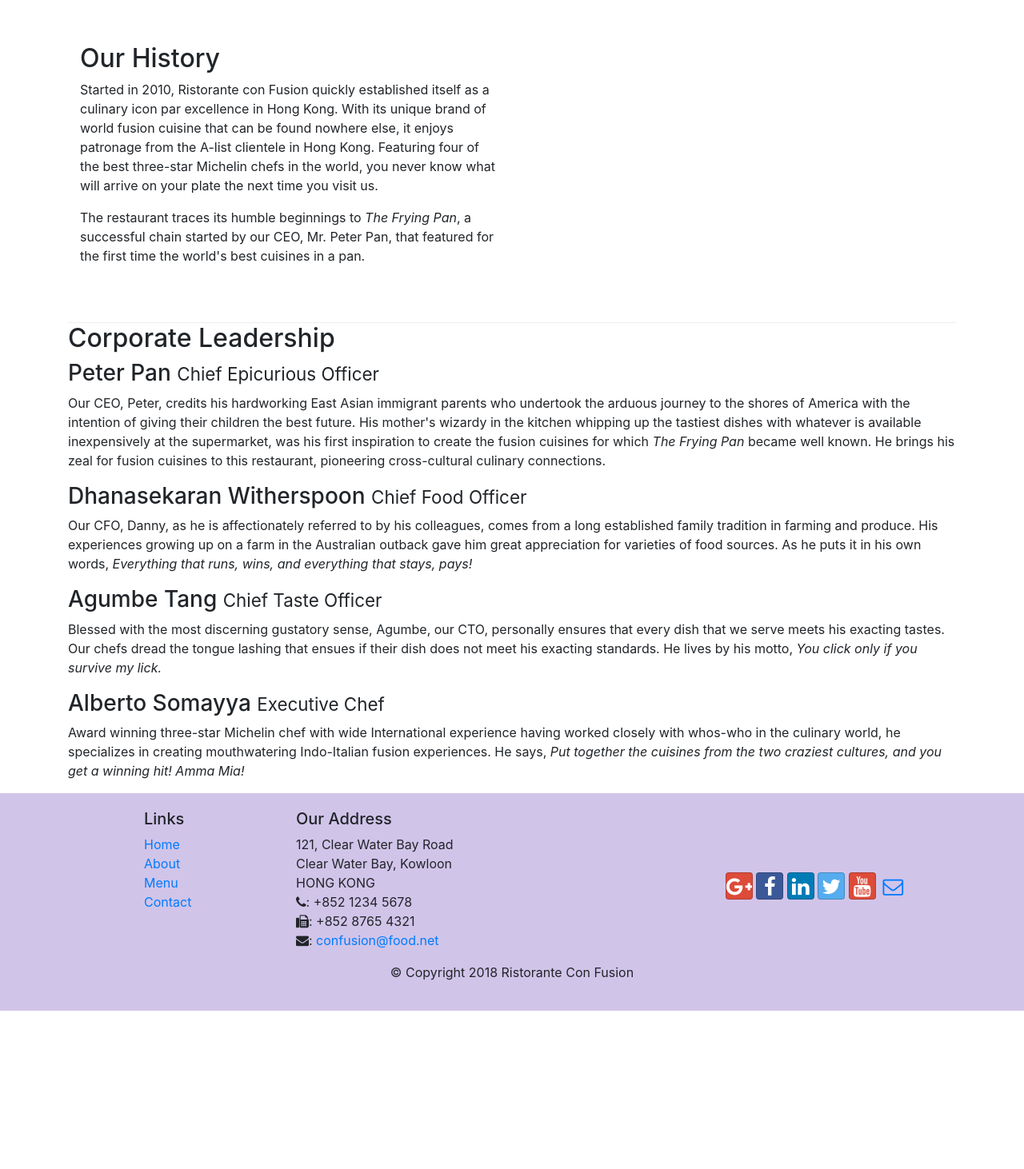
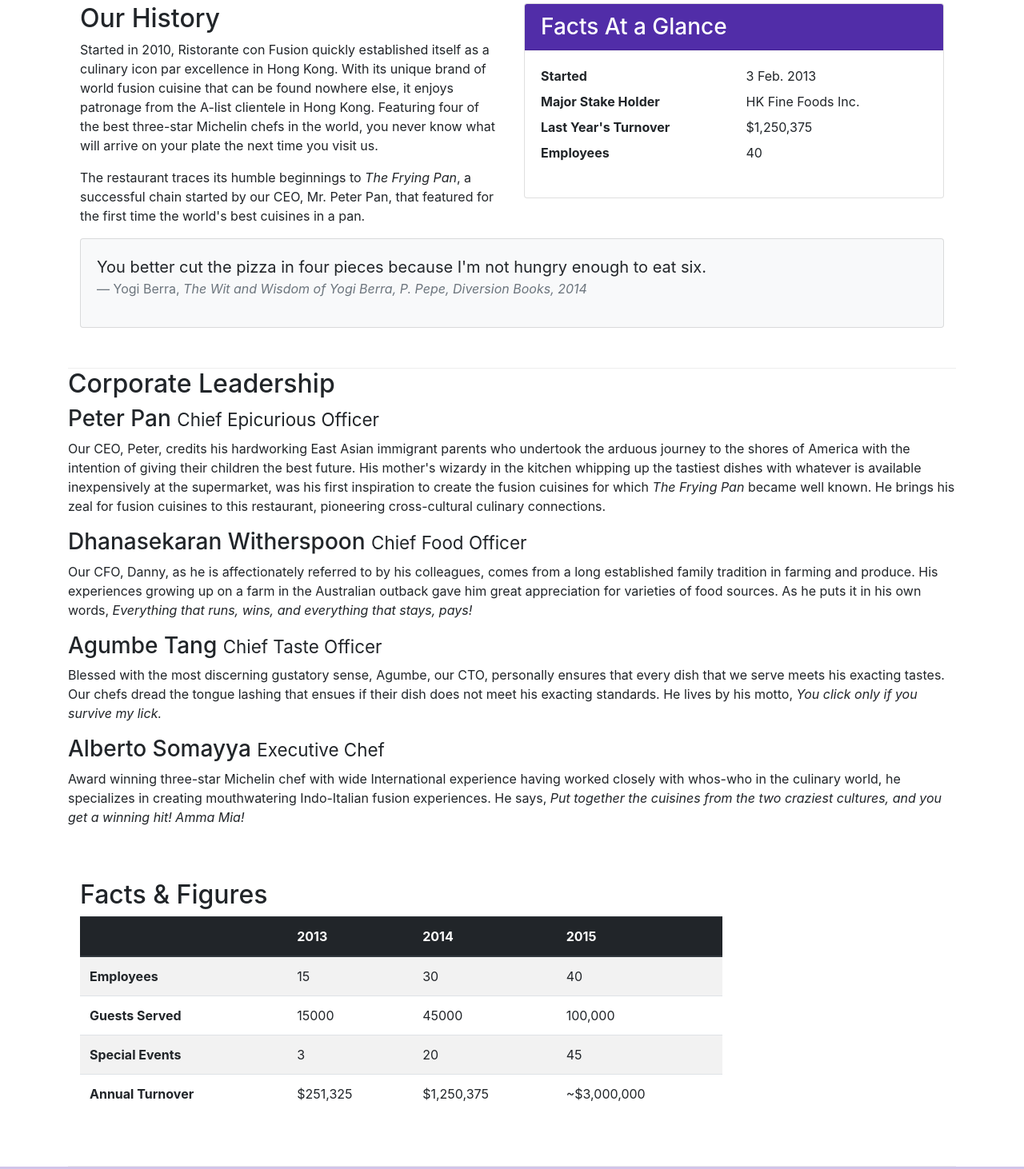
Before and after one commit to nmifzal/Bootstrap_frontend_webdevelopment, a website: page aboutus.html in a window 1280 px wide. Shown: the part 437-1899 px from the top of the page at 80% size. Before the commit the page ends 1701 px from the top, so only its background shows below. Drawn offline with nearby package versions, Linux system fonts and the light colour scheme.

Commit message:
tables and cards

```diff
--- a/aboutus.html
+++ b/aboutus.html
@@ -29,7 +29,7 @@
                                 <li class="nav-item"><a class="nav-link" href="./index.html"><span class="fa fa-home fa-sm"></span> Home</a></li>
                                 <li class="nav-item active"><a class="nav-link" href="#"><span class="fa fa-info fa-sm"></span> About</a></li>
                                 <li class="nav-item"><a class="nav-link" href="#"><span class="fa fa-list fa-sm"></span> Menu</a></li>
-                                <li class="nav-item"><a class="nav-link" href="#"><span class="fa fa-address-card fa-sm"></span> Contact</a></li>
+                                <li class="nav-item"><a class="nav-link" href="./contactus.html"><span class="fa fa-address-card fa-sm"></span> Contact</a></li>
                         </ul>
                     </div>
             </nav>
@@ -67,8 +67,35 @@
                 <p>Started in 2010, Ristorante con Fusion quickly established itself as a culinary icon par excellence in Hong Kong. With its unique brand of world fusion cuisine that can be found nowhere else, it enjoys patronage from the A-list clientele in Hong Kong.  Featuring four of the best three-star Michelin chefs in the world, you never know what will arrive on your plate the next time you visit us.</p>
                 <p>The restaurant traces its humble beginnings to <em>The Frying Pan</em>, a successful chain started by our CEO, Mr. Peter Pan, that featured for the first time the world's best cuisines in a pan.</p>
             </div>
-            <div>
-            </div>
+            <div class="col-12 col-sm-6">
+                    <div class="card">
+                        <h3 class="card-header navbar-dark text-white">Facts At a Glance</h3>
+                        <div class="card-body">
+                            <dl class="row">
+                                <dt class="col-6">Started</dt>
+                                <dd class="col-6">3 Feb. 2013</dd>
+                                <dt class="col-6">Major Stake Holder</dt>
+                                <dd class="col-6">HK Fine Foods Inc.</dd>
+                                <dt class="col-6">Last Year's Turnover</dt>
+                                <dd class="col-6">$1,250,375</dd>
+                                <dt class="col-6">Employees</dt>
+                                <dd class="col-6">40</dd>
+                            </dl>
+                        </div>
+                    </div>
+                </div>
+                <div class="col-12">
+                        <div class="card card-body bg-light">
+                            <blockquote class="blockquote">
+                                <p class="mb-0">You better cut the pizza in four pieces because
+                                    I'm not hungry enough to eat six.</p>
+                                <footer class="blockquote-footer">Yogi Berra,
+                                    <cite title="Source Title">The Wit and Wisdom of Yogi Berra,
+                                    P. Pepe, Diversion Books, 2014</cite>
+                                </footer>
+                            </blockquote>
+                        </div>
+                    </div>
         </div>
 
 
@@ -83,6 +110,52 @@
                 <p  class="d-none d-xl-block">Blessed with the most discerning gustatory sense, Agumbe, our CTO, personally ensures that every dish that we serve meets his exacting tastes. Our chefs dread the tongue lashing that ensues if their dish does not meet his exacting standards. He lives by his motto, <em>You click only if you survive my lick.</em></p>
                 <h3>Alberto Somayya <small>Executive Chef</small></h3>
                 <p  class="d-none d-xl-block">Award winning three-star Michelin chef with wide International experience having worked closely with whos-who in the culinary world, he specializes in creating mouthwatering Indo-Italian fusion experiences. He says, <em>Put together the cuisines from the two craziest cultures, and you get a winning hit! Amma Mia!</em></p>
+            </div>
+       </div>
+       <div class="row row-content">
+            <div class="col-12 col-sm-9">
+                <h2>Facts &amp; Figures</h2>
+                        <div class="table-responsive">
+                    <table class="table table-striped">
+                        <thead class="thead-dark">
+                            <tr>
+                                <th>&nbsp;</th>
+                                <th>2013</th>
+                                <th>2014</th>
+                                <th>2015</th>
+                            </tr>
+                        </thead>
+                        <tbody>
+                            <tr>
+                                <th>Employees</th>
+                                <td>15</td>
+                                <td>30</td>
+                                <td>40</td>
+                            </tr>
+                            <tr>
+                                <th>Guests Served</th>
+                                <td>15000</td>
+                                <td>45000</td>
+                                <td>100,000</td>
+                            </tr>
+                            <tr>
+                                <th>Special Events</th>
+                                <td>3</td>
+                                <td>20</td>
+                                <td>45</td>
+                            </tr>
+                            <tr>
+                                <th>Annual Turnover</th>
+                                <td>$251,325</td>
+                                <td>$1,250,375</td>
+                                <td>~$3,000,000</td>
+                            </tr>
+                        </tbody>
+                    </table>
+                </div>
+            </div>
+
+             <div class="col-12 col-sm-3">
             </div>
        </div>
 
--- a/css/styles.css
+++ b/css/styles.css
@@ -28,7 +28,7 @@
     margin:0px;
     color:#0f0f0f;
 }
-body{
+.body{
     padding:50px 0px 0px 0px;
     z-index:0;
 }
```
Also changed, not shown: contactus.html (+2 -2 lines).
